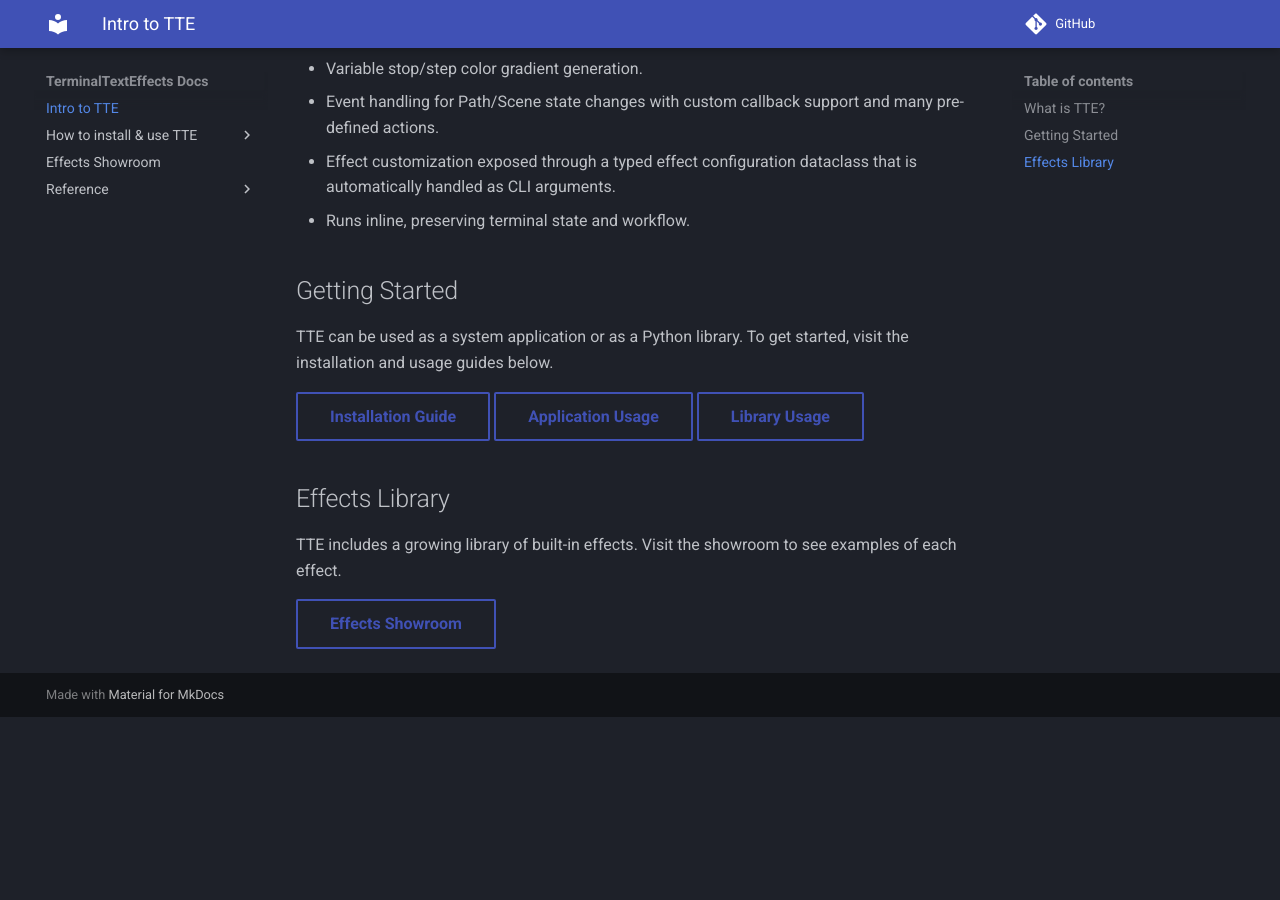
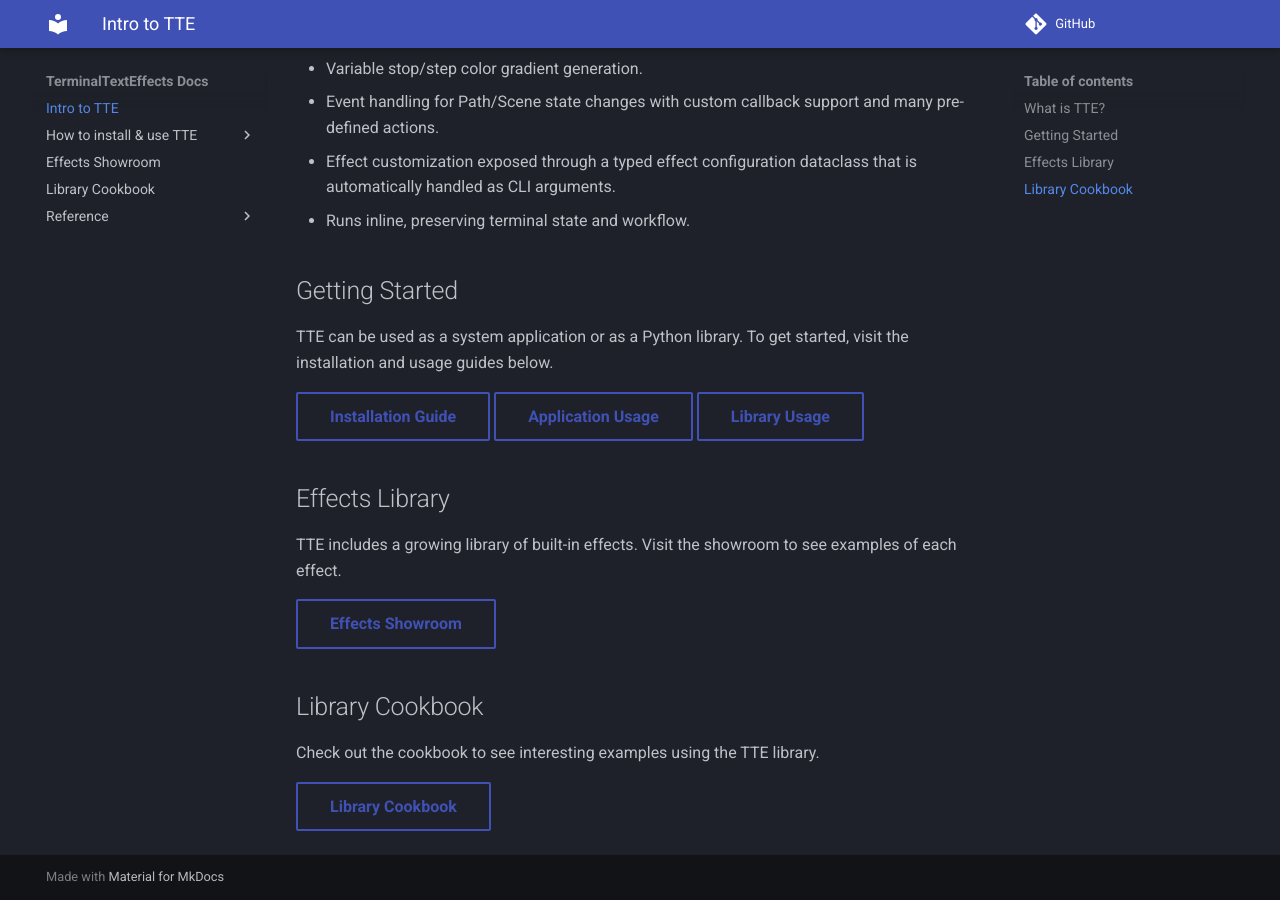
Before and after one commit to ChrisBuilds/terminaltexteffects, an MkDocs documentation site: the page built from docs/index.md, in a window 1280 px wide and 900 px high, scrolled down 552 px. Built offline with MkDocs 1.6.1 and Material for MkDocs 9.7.7, drawn with Linux system fonts in a browser that asks for light colours; comment, search, counter and statistics services are not loaded; before the commit the page ends 1269 px from its top, so only the background shows below that.

Commit message:
Adds cookbook and animated prompt demo.

```diff
--- a/docs/index.md
+++ b/docs/index.md
@@ -29,3 +29,9 @@ TTE can be used as a system application or as a Python library. To get started,
 TTE includes a growing library of built-in effects. Visit the showroom to see examples of each effect.
 
 [Effects Showroom](./showroom.md){ .md-button }
+
+## Library Cookbook
+
+Check out the cookbook to see interesting examples using the TTE library.
+
+[Library Cookbook](./cookbook.md){ .md-button }
--- a/mkdocs.yml
+++ b/mkdocs.yml
@@ -45,6 +45,7 @@ nav:
   #   - effectguide/effectguide.md
   #   - effectguide/effectguide_lesson0.md
   - Effects Showroom: showroom.md
+  - Library Cookbook: cookbook.md
   - Reference:
     - Engine:
       - engine/baseeffect.md
```
Also changed, not shown: docs/cookbook.md (added, +39 -0 lines), docs/img/lib_demos/animated_prompts_demo.gif (added).
